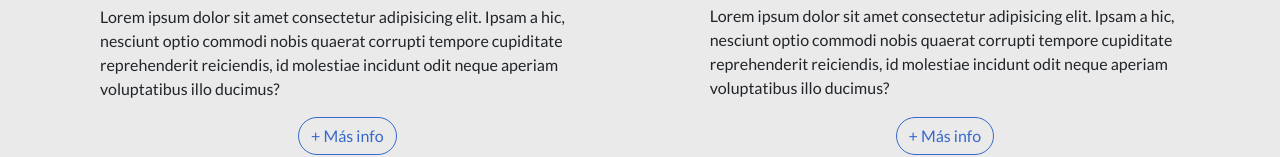
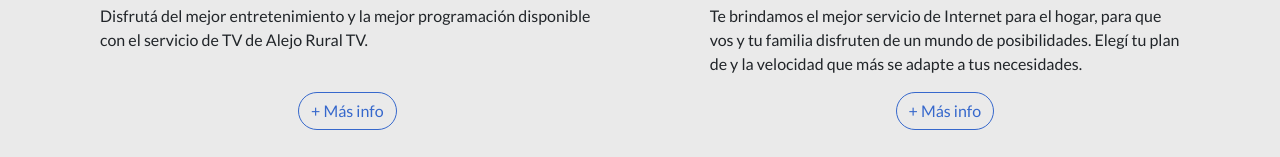
Before and after one commit to pipi2108/Proyecto-HTML, a website: page Index.html in a window 1280 px wide. Shown: the part 1407-1564 px from the top of the page. Drawn offline with nearby package versions, Linux system fonts and the light colour scheme.

Commit message:
cambios texto de las seccion servicios, de television y internet

```diff
--- a/Index.html
+++ b/Index.html
@@ -89,9 +89,7 @@
                     <img src="src/Fotos/television.jpg" alt="imagen-television" width="100%">
                     <h3 class="text-television"> Televisión </h3>
                     <p>
-                        Lorem ipsum dolor sit amet consectetur adipisicing elit. Ipsam a hic,
-                        nesciunt optio commodi nobis quaerat corrupti tempore cupiditate reprehenderit
-                        reiciendis, id molestiae incidunt odit neque aperiam voluptatibus illo ducimus?
+                        Disfrutá del mejor entretenimiento y la mejor programación disponible con el servicio de TV de Alejo Rural TV.
                     </p>
                     <div class="row">
                         <div class="col d-flex justify-content-center">
@@ -100,12 +98,11 @@
                     </div>
                 </div>
                 <div class="internet">
-                    <img src="src/Fotos/internet.jpg" alt="imagen-internet" width="93%">
+                    <img src="src/Fotos/internet.jpg" alt="imagen-internet" width="100%">
                     <h3 class="text-internet"> Internet </h3>
                     <p>
-                        Lorem ipsum dolor sit amet consectetur adipisicing elit. Ipsam a hic,
-                        nesciunt optio commodi nobis quaerat corrupti tempore cupiditate reprehenderit
-                        reiciendis, id molestiae incidunt odit neque aperiam voluptatibus illo ducimus?
+                        Te brindamos el mejor servicio de Internet para el hogar, para que vos y tu familia disfruten de un mundo de posibilidades.
+                        Elegí tu plan de y la velocidad que más se adapte a tus necesidades.
                     </p>
                     <div class="row">
                         <div class="col d-flex justify-content-center">
```
Also changed, not shown: src/Fotos/television.jpg, 1 other file.
